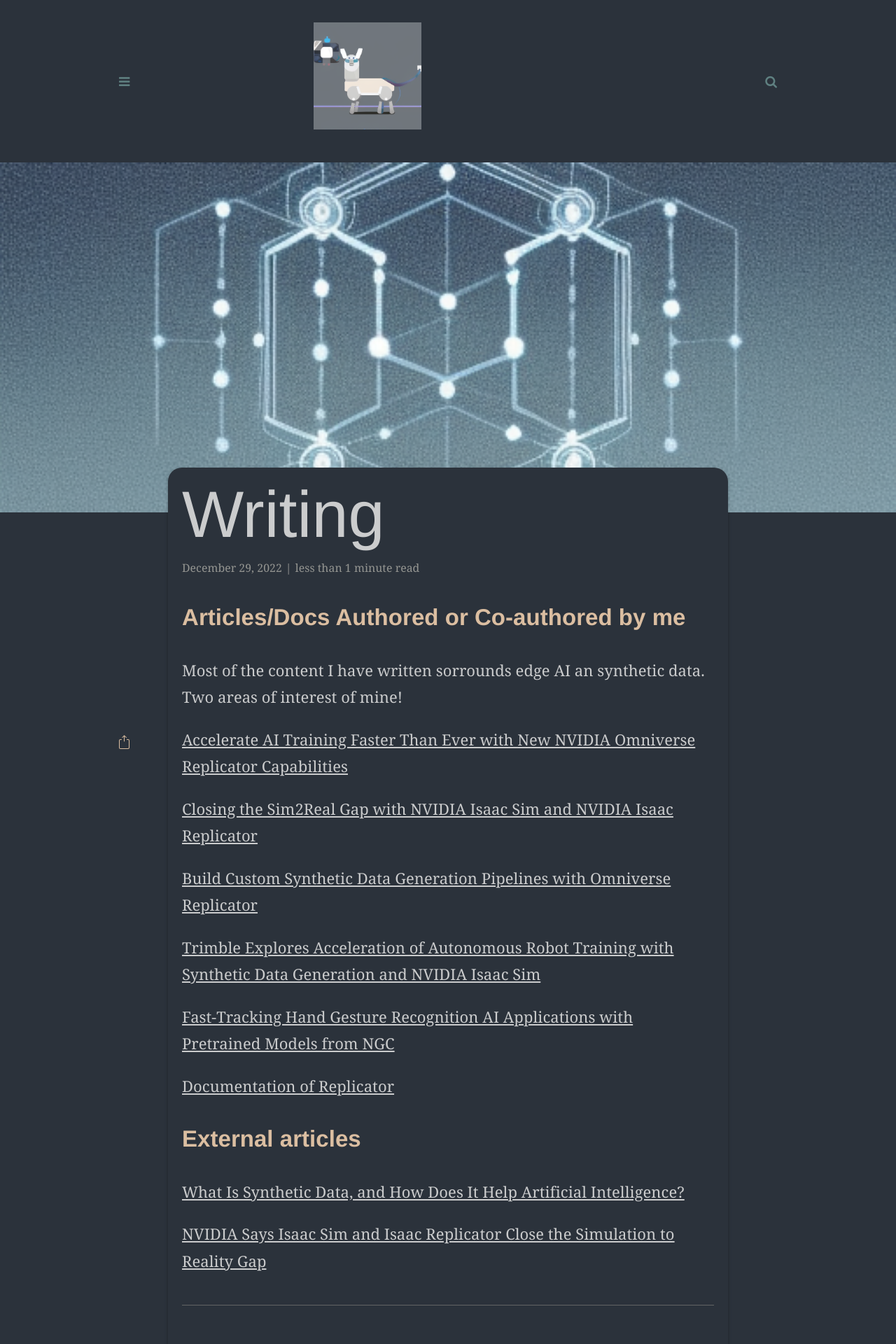
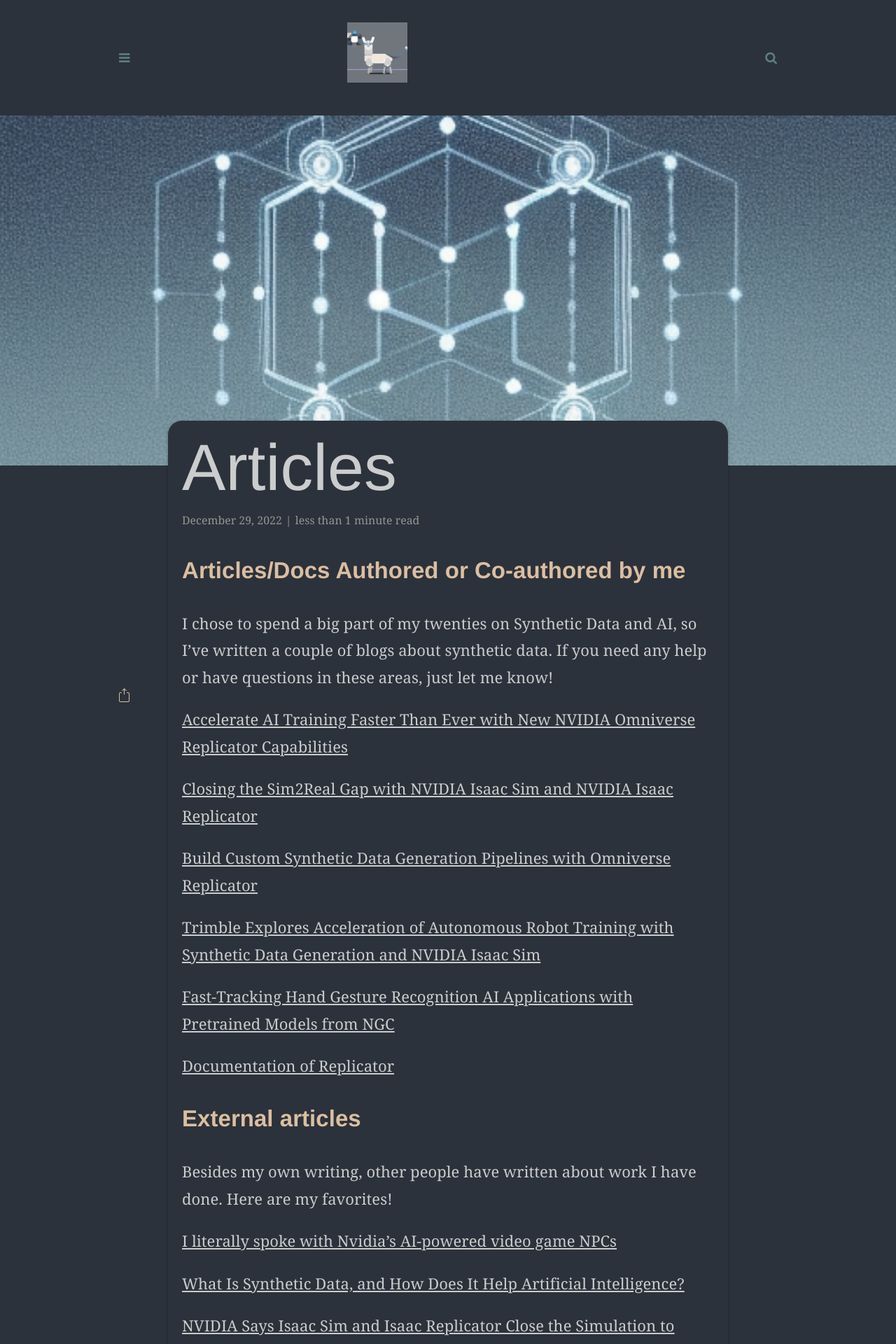
Before and after one commit to NylaWorker/nylaworker, a Jekyll site: the page built from _posts/2022-12-29-writing.md, in a window 1280 px wide. Shown: the top 1920 px of the page at 70% size. Built offline with Jekyll 4.4.1, drawn with Linux system fonts in a browser that asks for light colours; some web fonts are replaced.

Commit message:
Modified written by me

```diff
--- a/_posts/2022-12-29-writing.md
+++ b/_posts/2022-12-29-writing.md
@@ -2,7 +2,7 @@
 layout: post
 read_time: true
 show_date: true
-title: "Writing"
+title: "Articles"
 date: 2022-12-29 15:56:00 -0600
 img: writing.png
 tags: [simulation, robotics, synthetic data, artificial intelligence]
@@ -13,7 +13,7 @@ description: "Here are articles I have written or been mentioned in"
 
 ## Articles/Docs Authored or Co-authored by me
 
-Most of the content I have written sorrounds edge AI an synthetic data. Two areas of interest of mine!
+I chose to spend a big part of my twenties on Synthetic Data and AI, so I've written a couple of blogs about synthetic data. If you need any help or have questions in these areas, just let me know!
 
 [Accelerate AI Training Faster Than Ever with New NVIDIA Omniverse Replicator Capabilities](https://developer.nvidia.com/blog/accelerate-ai-training-faster-than-ever-with-new-nvidia-omniverse-replicator-capabilities/)
 
@@ -30,6 +30,10 @@ Most of the content I have written sorrounds edge AI an synthetic data. Two area
 
 ## External articles
 
+Besides my own writing, other people have written about work I have done. Here are my favorites!
+
+[I literally spoke with Nvidia’s AI-powered video game NPCs](https://www.theverge.com/24031687/nvidia-ai-npcs-convai-ces-2023)
+
 [What Is Synthetic Data, and How Does It Help Artificial Intelligence?](https://biztechmagazine.com/article/2022/11/what-synthetic-data-and-how-does-it-help-artificial-intelligence-perfcon)
 
 [NVIDIA Says Isaac Sim and Isaac Replicator Close the Simulation to Reality Gap](https://www.robotics247.com/article/nvidia_says_isaac_sim_isaac_replicator_close_the_simulation_to_reality_gap)
--- a/assets/css/main.css
+++ b/assets/css/main.css
@@ -581,7 +581,7 @@ svg {
           align-items: center;
 }
 .main-header .logo {
-  width: 40%;
+  width: 30%;
   position: relative;
   text-align: left;
   color:var(--main);
```
